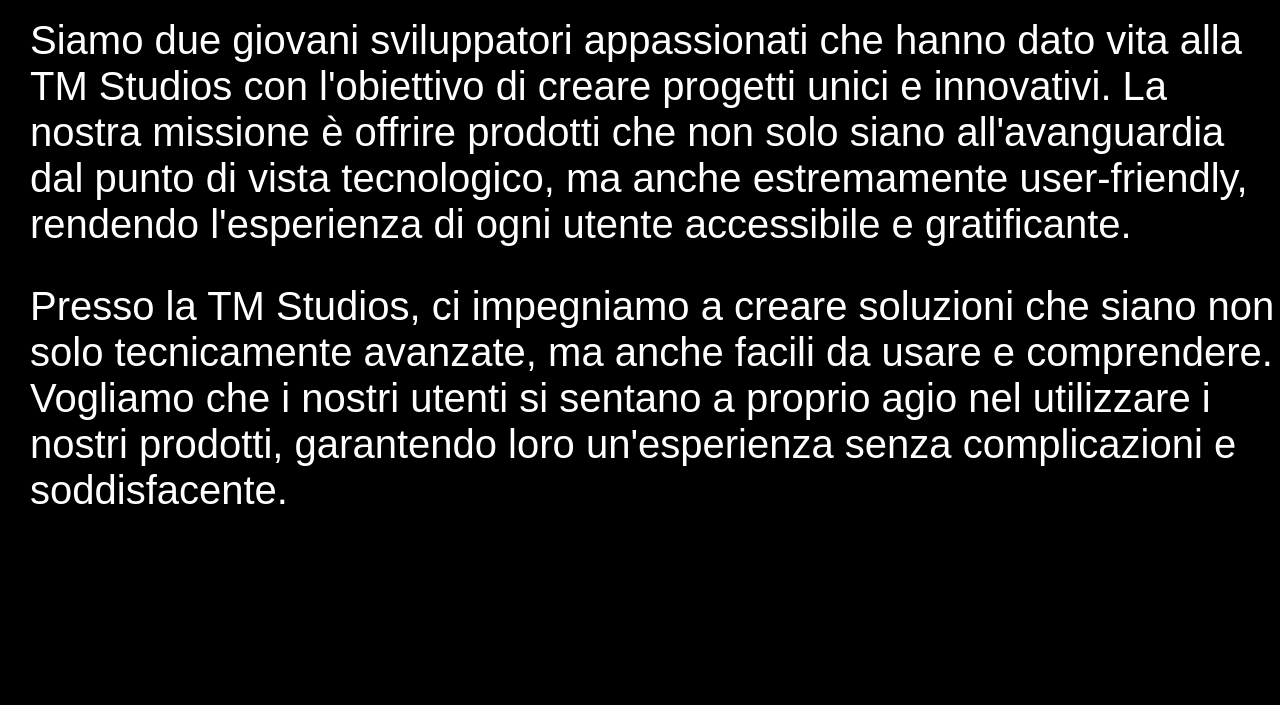
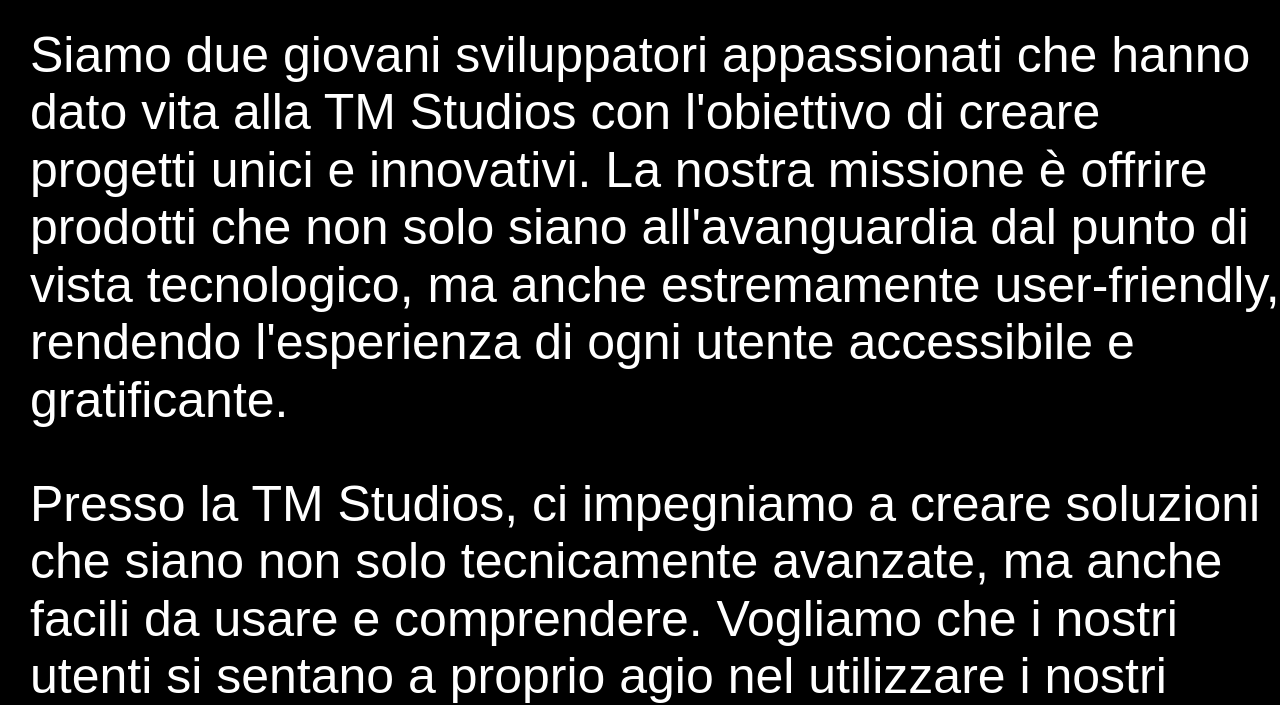
Before and after one commit to TM-studios/TM_studios-website, a plain HTML site: page index.html in a window 1280 px wide. Shown: the part 825-1530 px from the top of the page. Drawn offline with nearby package versions, Linux system fonts and the light colour scheme.

Commit message:
Update style.css

```diff
--- a/style.css
+++ b/style.css
@@ -58,7 +58,7 @@ body{
 }
 
 .project-exp2{
-  font-size: 40px;
+  font-size: 50px;
   font-family: sans-serif;
   color: #fff;
   padding-left: 30px;
@@ -69,7 +69,7 @@ body{
   margin-bottom: -40px;
 }
 .project-exp3{
-  font-size: 40px;
+  font-size: 50px;
   font-family: sans-serif;
   color: #fff;
   padding-left: 30px;
```
